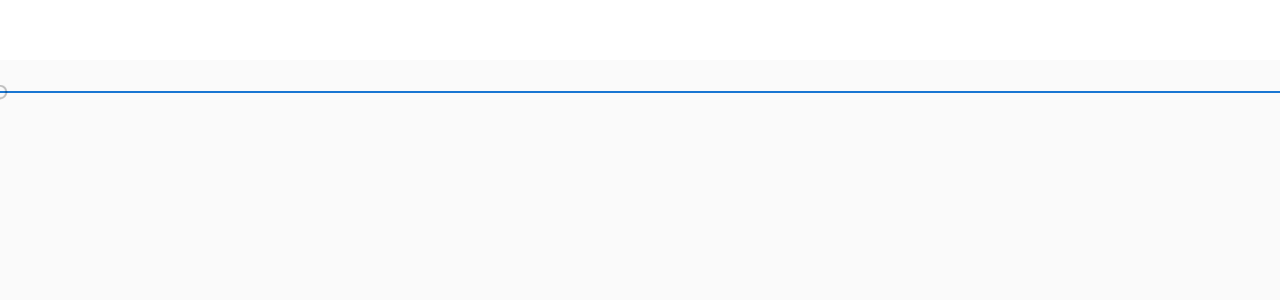
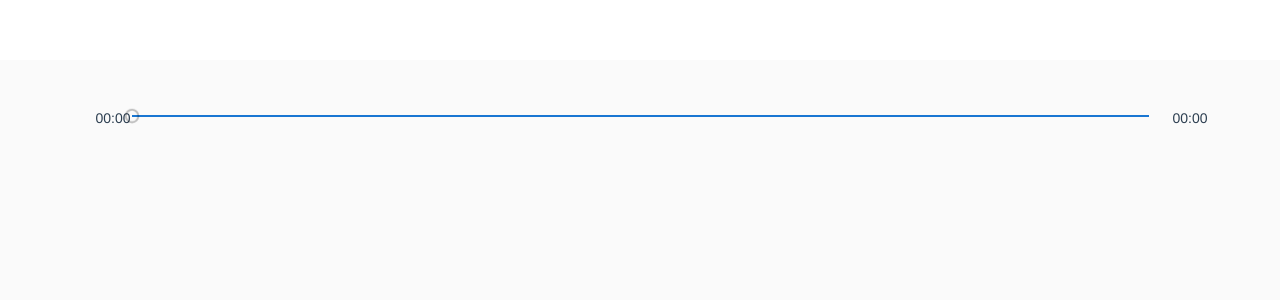
Before and after one commit to nroi/vspot, a Vue app: page / in a window 1280 px wide. Shown: the top 300 px of the page. Built offline with nearby package versions, Linux system fonts and the light colour scheme; what vue-native-websocket would draw is missing.

Commit message:
Minor fixes, change layout

```diff
--- a/src/App.vue
+++ b/src/App.vue
@@ -1,14 +1,13 @@
 <template>
   <div id="app">
     <v-app>
-      <HelloWorld/>
-      <SongInfo v-if="$store.state.currentSong">
-      </SongInfo>
       <ul v-if="$store.state.songs">
         <li v-for="song in $store.state.songs">
           <p>{{song.artist}} {{ song.title }}</p>
         </li>
       </ul>
+      <SongInfo v-if="$store.state.currentSong" />
+      <HelloWorld/>
     </v-app>
   </div>
 </template>
--- a/src/components/HelloWorld.vue
+++ b/src/components/HelloWorld.vue
@@ -1,5 +1,14 @@
 <template>
-  <div>
+  <v-container>
+    <v-layout>
+      <v-flex shrink
+              style="width: 60px"
+              >
+        <v-container>
+          <div>{{ formatHHMMSS($store.getters.uiElapsedTime) }}</div>
+        </v-container>
+      </v-flex>
+      <v-flex>
         <v-slider
                 id='elapsedSlider'
                 :max="$store.state.currentSong ? $store.state.currentSong.duration_in_secs : 0"
@@ -7,7 +16,15 @@
                 @start="sliderStart()"
                 @end="sliderEnd()"
         ></v-slider>
-  </div>
+      </v-flex>
+      <v-flex shrink
+              style="width: 60px">
+        <v-container>
+          {{ formatHHMMSS($store.getters.currentSongDuration) }}
+        </v-container>
+      </v-flex>
+    </v-layout>
+  </v-container>
 </template>
 
 <script lang="ts">
@@ -29,6 +46,21 @@ export default class HelloWorld extends Vue {
         console.log('sliderEnd()');
         this.$store.state.sliding = false;
     }
+
+    private formatHHMMSS(totalSeconds: number) {
+        totalSeconds = Math.trunc(totalSeconds);
+        const totalHours = Math.trunc(totalSeconds / 3600);
+        const restMinutes = Math.trunc((totalSeconds - totalHours * 3600) / 60);
+        const restSeconds = totalSeconds - totalHours * 3600 - restMinutes * 60;
+
+        const prefix = (duration: number) => duration < 10 ? '0' : '';
+
+        const hoursString = totalHours > 0 ? `${prefix(totalHours)}${String(totalHours)}:` : '';
+        const minutesString = `${prefix(restMinutes)}${String(restMinutes)}:`;
+        const secondsString = `${prefix(restSeconds)}${String(restSeconds)}`;
+
+        return hoursString + minutesString + secondsString;
+    }
 }
 
 </script>
--- a/src/components/SongInfo.vue
+++ b/src/components/SongInfo.vue
@@ -17,7 +17,6 @@
       <v-icon>skip_next</v-icon>
     </v-btn>
     {{ $store.state.currentSong.artist }} – {{ $store.state.currentSong.title }}
-    {{ formatHHMMSS($store.getters.uiElapsedTime) }} / {{ formatHHMMSS($store.getters.currentSongDuration) }}
   </div>
 </template>
 
@@ -26,21 +25,6 @@
 
     @Component
     export default class SongInfo extends Vue {
-
-        private formatHHMMSS(totalSeconds: number) {
-            totalSeconds = Math.trunc(totalSeconds);
-            const totalHours = Math.trunc(totalSeconds / 3600);
-            const restMinutes = Math.trunc((totalSeconds - totalHours * 3600) / 60);
-            const restSeconds = totalSeconds - totalHours * 3600 - restMinutes * 60;
-
-            const prefix = (duration: number) => duration < 10 ? '0' : '';
-
-            const hoursString = totalHours > 0 ? `${prefix(totalHours)}${String(totalHours)}:` : '';
-            const minutesString = `${prefix(restMinutes)}${String(restMinutes)}:`;
-            const secondsString = `${prefix(restSeconds)}${String(restSeconds)}`;
-
-            return hoursString + minutesString + secondsString;
-        }
 
         private play() {
             this.$store.dispatch('play');
--- a/src/store.ts
+++ b/src/store.ts
@@ -97,7 +97,7 @@ const store: StoreOptions<RootState> = {
         },
         updateNow(state) {
             const diff = Date.now() - state.now;
-            if (diff > UPDATE_INTERVAL * 8) {
+            if (diff > UPDATE_INTERVAL * 20) {
                 console.log('Wake up from suspend?');
                 const msg = {
                     topic: 'status',
```
Lines whose indentation alone changed are shown as unchanged.
